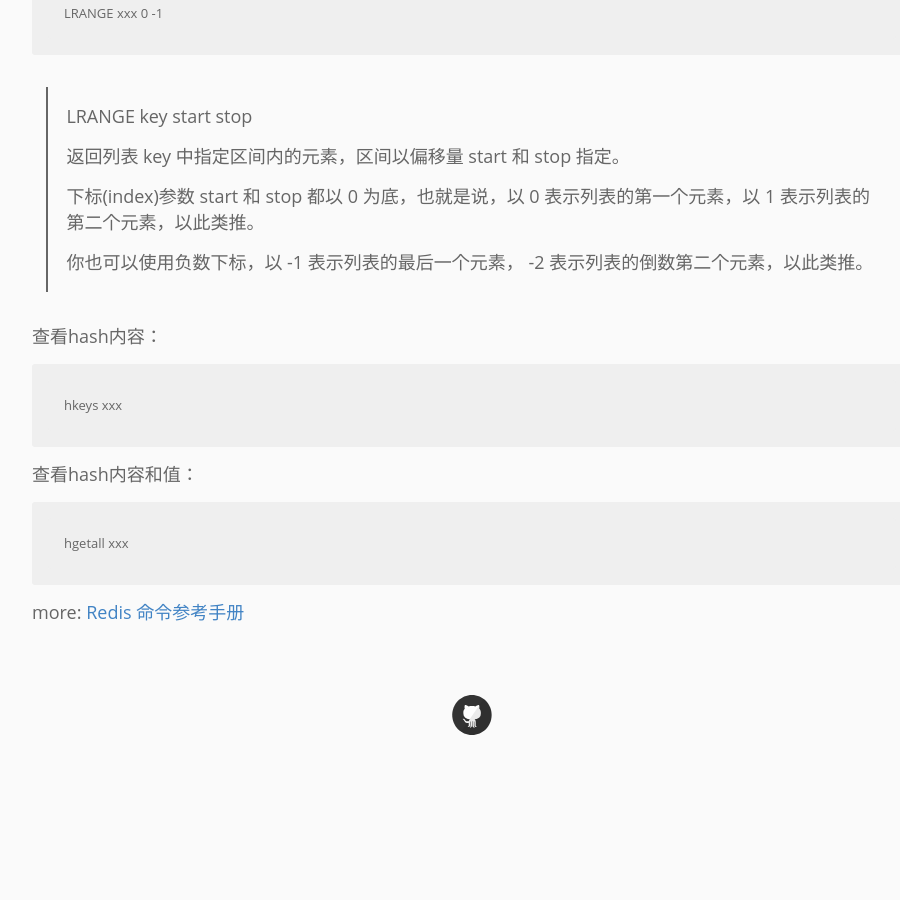
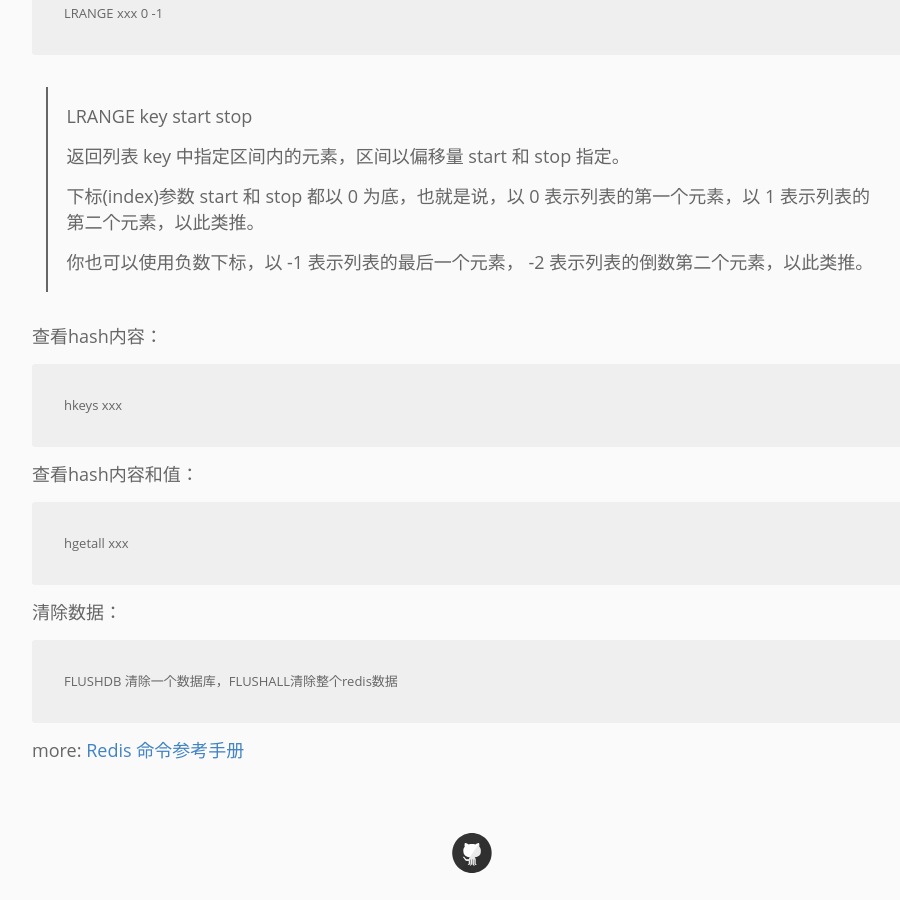
Before and after one commit to pingmalu/pingmalu.github.io, a Jekyll site: the page built from _posts/2015-11-24-Redis客户端常用命令.md, in a window 1280 px wide and 900 px high, scrolled down 1133 px. Shown: the whole window, without its empty margins (168-1068 px from the left). Built offline with Jekyll 4.4.1, drawn with Linux system fonts in a browser that asks for light colours; Markdown is read by kramdown in place of the engine named in the settings; before the commit the page ends 1895 px from its top, so only the background shows below that.

Commit message:
Update 2015-11-24-Redis客户端常用命令.md

```diff
--- a/_posts/2015-11-24-Redis客户端常用命令.md
+++ b/_posts/2015-11-24-Redis客户端常用命令.md
@@ -43,6 +43,10 @@ title: Redis客户端常用命令
 
     hgetall xxx
 
+清除数据：
+
+    FLUSHDB 清除一个数据库，FLUSHALL清除整个redis数据
+
 
 more:
 [Redis 命令参考手册](http://redisdoc.com/)
```
